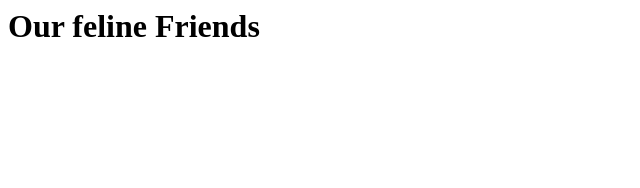
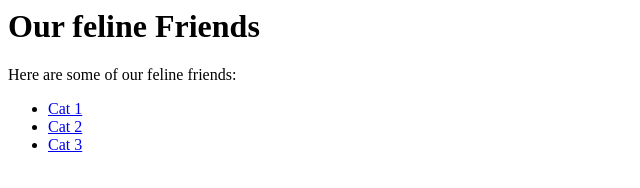
Before and after one commit to Ruthmy/cats, a plain HTML site: page index.html in a window 1280 px wide. Shown: the whole page, without its empty margins (0-640 px from the left). Drawn offline with Linux system fonts and the light colour scheme.

Commit message:
Add more tags index.html file

```diff
--- a/index.html
+++ b/index.html
@@ -1 +1,7 @@
 <h1>Our feline Friends</h1>
+<p>Here are some of our feline friends:</p>
+<ul>
+  <li><a href="cat1.html">Cat 1</a></li>
+  <li><a href="cat2.html">Cat 2</a></li>
+  <li><a href="cat3.html">Cat 3</a></li>
+</ul>
```
